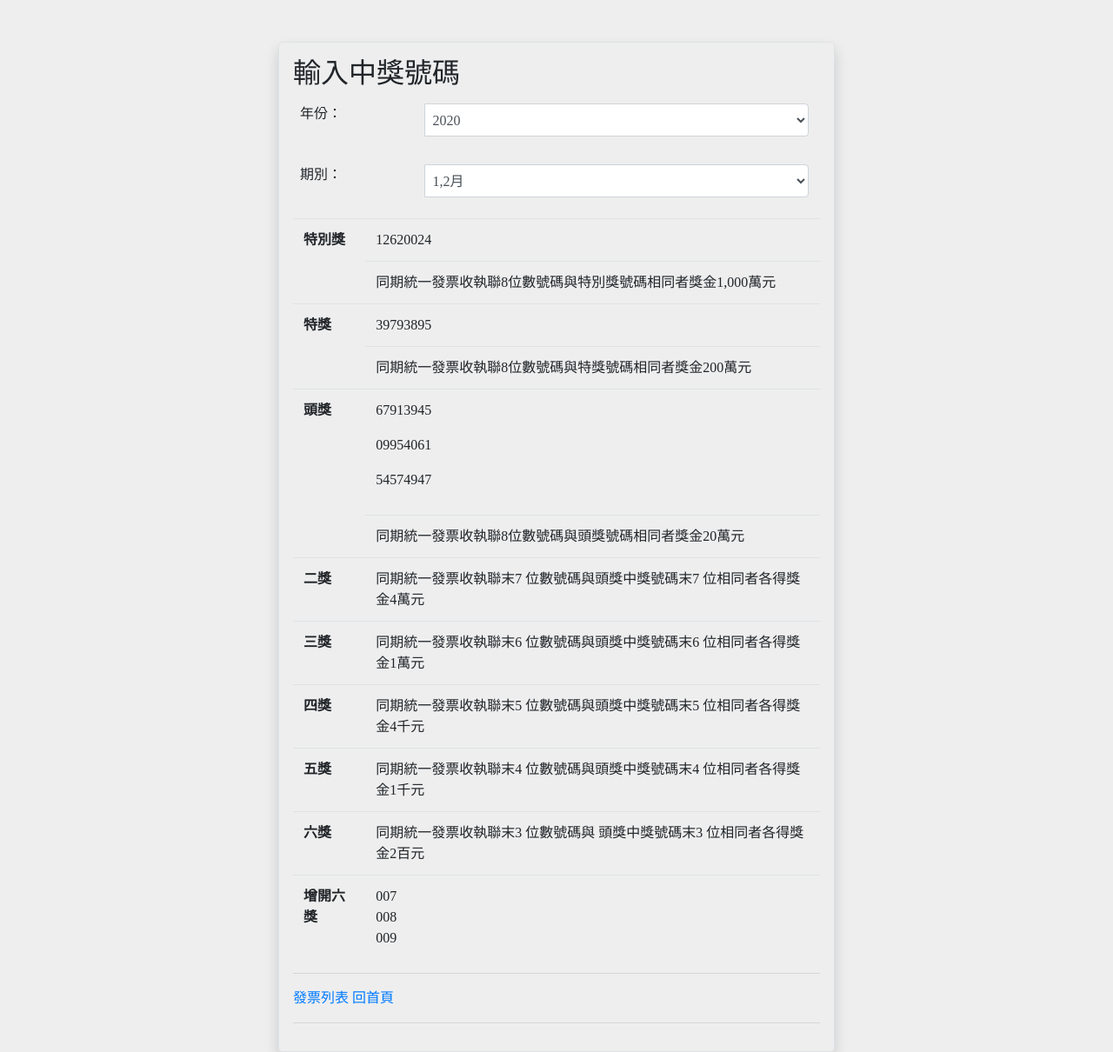
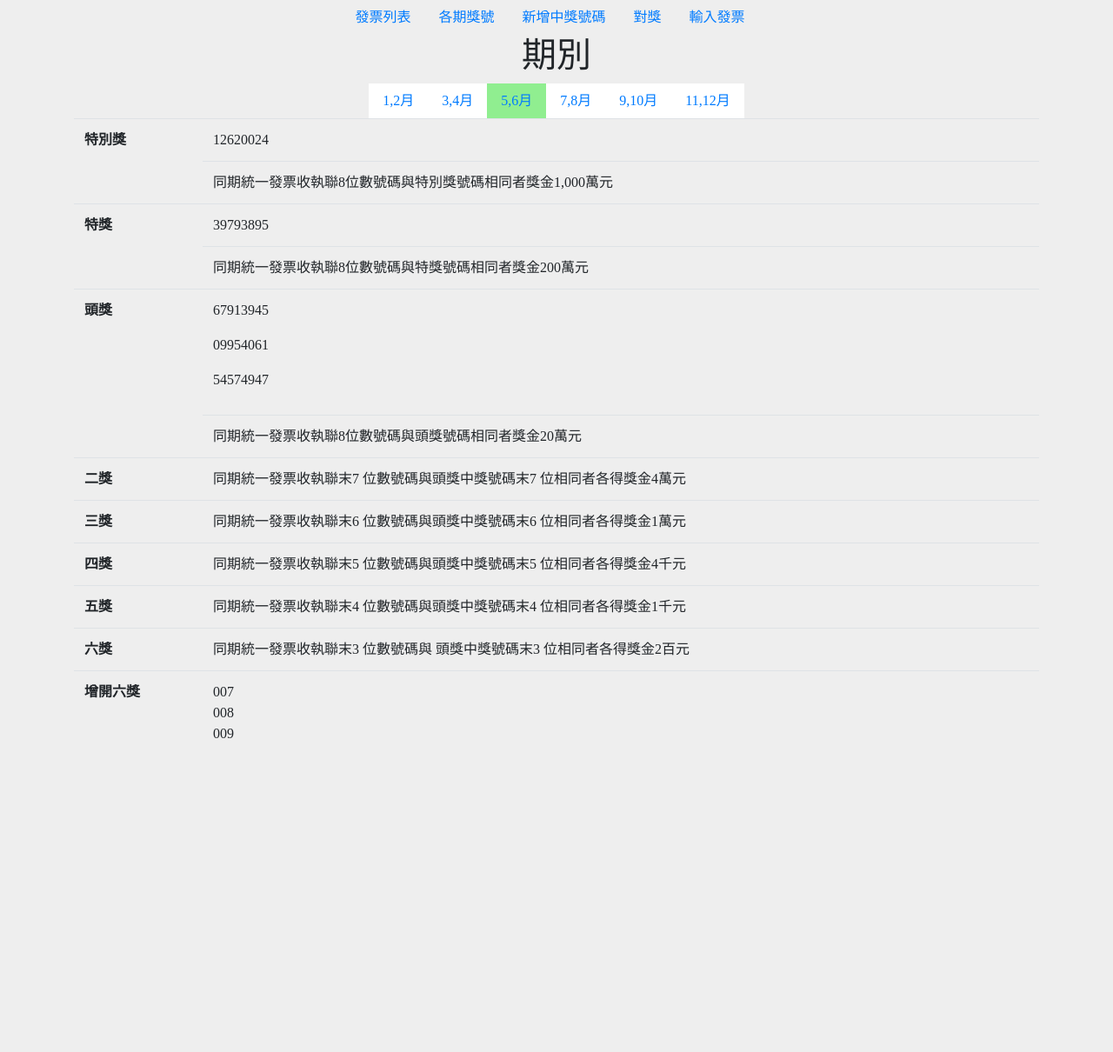
Before and after one commit to wdaweb/invoice-chang180, a PHP site: page /invoice.php in a window 1280 px wide. Shown: the whole page at 87% size. After the commit the page ends 849 px from the top, so only its background shows below. Run offline with PHP 8.4, Linux system fonts and the light colour scheme.

Commit message:
繼續作業中

```diff
--- a/css/style.css
+++ b/css/style.css
@@ -5,8 +5,8 @@
     min-width:60vw;
     min-height: 60vh;
 }
-.header{
+/* .header{
     height:50px;
     border:1px solid #999;
     box-shadow: 0 0 5px #ccc;
-}
+} */
--- a/include/header.php
+++ b/include/header.php
@@ -1 +1,7 @@
-<div class="header"></div>
+    <nav class="container nav justify-content-center">
+    <li class="nav-item"><a class="nav-link" href="list.php">發票列表</a></li>
+    <li class="nav-item"><a class="nav-link" href="invoice.php">各期獎號</a></li>
+    <li class="nav-item"><a class="nav-link" href="add_invlice">新增中獎號碼</a></li>
+    <li class="nav-item"><a class="nav-link" href="award.php">對獎</a></li>
+    <li class="nav-item"><a class="nav-link" href="index.php">輸入發票</a></li>
+    </nav>
--- a/invoice.php
+++ b/invoice.php
@@ -1,3 +1,18 @@
+<?php include_once "./com/base.php";
+$period = $_GET['period'] ?? ceil(date('n', time()) / 2);
+
+$month = [
+    '1' => "1,2月",
+    '2' => "3,4月",
+    '3' => "5,6月",
+    '4' => "7,8月",
+    '5' => "9,10月",
+    '6' => "11,12月",
+];
+
+$year = date("Y");
+
+?>
 <!DOCTYPE html>
 <html lang="en">
 
@@ -10,8 +25,8 @@
     <style>
         body {
             font-family: "微軟正黑體";
-            min-width: 600px;
-            min-height: 100vh;
+            /* min-width: 600px;
+            min-height: 100vh; */
             background: #eee;
         }
     </style>
@@ -20,18 +35,27 @@
 <body>
     <?php include "./include/header.php"; ?>
 
-    <div class="container-fluid mt-5 p-3 d-flex col-6 justify-content-center border rounded-lg shadow">
-        <form action="save_award.php" method="post">
-            <h2>輸入中獎號碼</h2>
-            <div class="input-group form-row mb-3 p-2">
+    <div class="container">
+        <!-- <form action="save_award.php" method="post"> -->
+        <h1 class="text-center">期別</h1>
+        <ul class="nav justify-content-center">
+            <li class="nav-item"><a class="nav-link" href='invoice.php?period=1' style="background:<?= ($period == 1) ? 'lightgreen' : 'white'; ?>">1,2月</a></li>
+            <li class="nav-item"><a class="nav-link" href='invoice.php?period=2' style="background:<?= ($period == 2) ? 'lightgreen' : 'white'; ?>">3,4月</a></li>
+            <li class="nav-item"><a class="nav-link" href='invoice.php?period=3' style="background:<?= ($period == 3) ? 'lightgreen' : 'white'; ?>">5,6月</a></li>
+            <li class="nav-item"><a class="nav-link" href='invoice.php?period=4' style="background:<?= ($period == 4) ? 'lightgreen' : 'white'; ?>">7,8月</a></li>
+            <li class="nav-item"><a class="nav-link" href='invoice.php?period=5' style="background:<?= ($period == 5) ? 'lightgreen' : 'white'; ?>">9,10月</a></li>
+            <li class="nav-item"><a class="nav-link" href='invoice.php?period=6' style="background:<?= ($period == 6) ? 'lightgreen' : 'white'; ?>">11,12月</a></li>
+        </ul>
+
+        <!-- <div class="input-group form-row mb-3 p-2">
                 <label class="col-3" for="year"> 年份：</label>
                 <select class="form-control col-9" name="year">
                     <option value="2020">2020</option>
                     <option value="2021">2021</option>
                     <option value="2022">2022</option>
                 </select>
-            </div>
-            <div class="input-group form-row mb-3 p-2">
+            </div> -->
+        <!-- <div class="input-group form-row mb-3 p-2">
                 <label class="col-3" for="period">期別：</label>
                 <select class="form-control col-9" name="period">
                     <option value="1">1,2月</option>
@@ -41,7 +65,7 @@
                     <option value="5">9,10月</option>
                     <option value="6">11,12月</option>
                 </select>
-            </div>
+            </div> -->
         <table class="table">
             <tbody>
                 <tr>
@@ -96,14 +120,11 @@
                 </tr>
             </tbody>
         </table>
-            <hr>
+        <!-- <hr>
             <a href="list.php">發票列表</a>
             <a href="index.php">回首頁</a>
-            <hr>
-        </form>
-    </div>
-    </div>
-    </div>
+            <hr> -->
+        <!-- </form> -->
     </div>
 
     <script src="https://code.jquery.com/jquery-3.4.1.slim.min.js" integrity="sha384-J6qa4849blE2+poT4WnyKhv5vZF5SrPo0iEjwBvKU7imGFAV0wwj1yYfoRSJoZ+n" crossorigin="anonymous"></script>
```
Also changed, not shown: add_invoice.php (added, +83 -0 lines), list.php (+4 -4 lines). Lines whose indentation alone changed are shown as unchanged.
